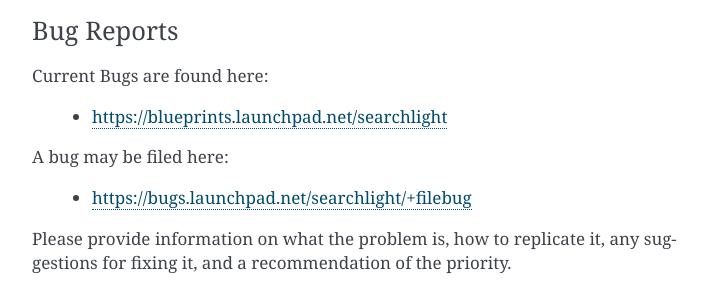
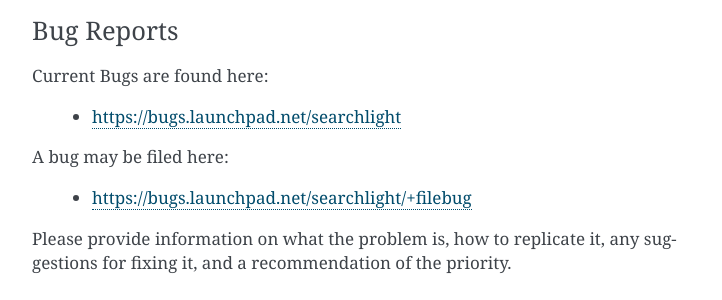
Before and after one commit to openstack-archive/searchlight, a Sphinx documentation site: the page built from doc/source/feature-requests-bugs.rst, in a window 1280 px wide and 900 px high, scrolled down 885 px. Shown: the part 155-455 px from the top of the window, without its empty margins (388-1110 px from the left). Built offline with Sphinx 7.4.7, drawn with Linux system fonts in a browser that asks for light colours; the version number could not be read and is left out; some of the changed lines change nothing that is shown.

Commit message:
Correct wrong link in doc
The link for where to find bugs is incorrect.

Change-Id: Id7abc3aee109be53a2a13a4227a9335247a26f89

```diff
--- a/doc/source/feature-requests-bugs.rst
+++ b/doc/source/feature-requests-bugs.rst
@@ -62,7 +62,7 @@
 
 Current Bugs are found here:
 
- * https://blueprints.launchpad.net/searchlight
+ * https://bugs.launchpad.net/searchlight
 
 A bug may be filed here:
 
```
